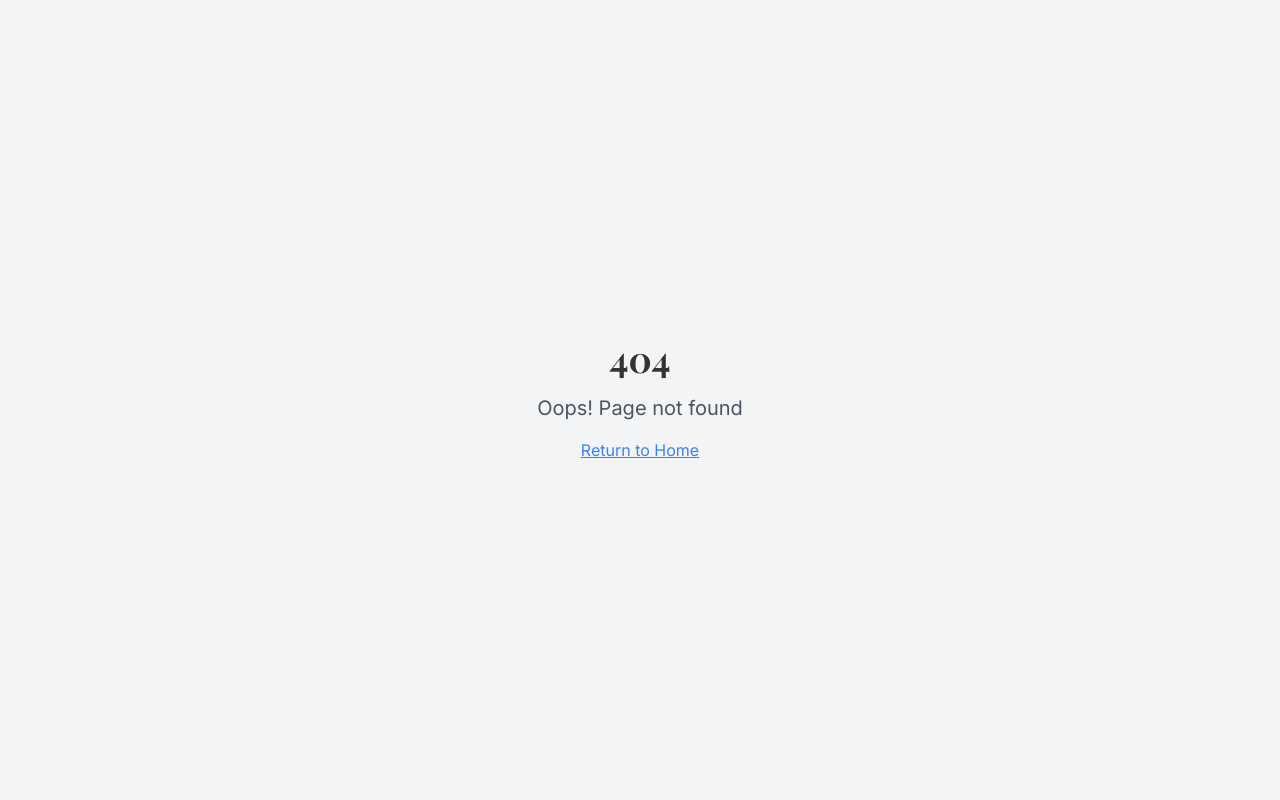
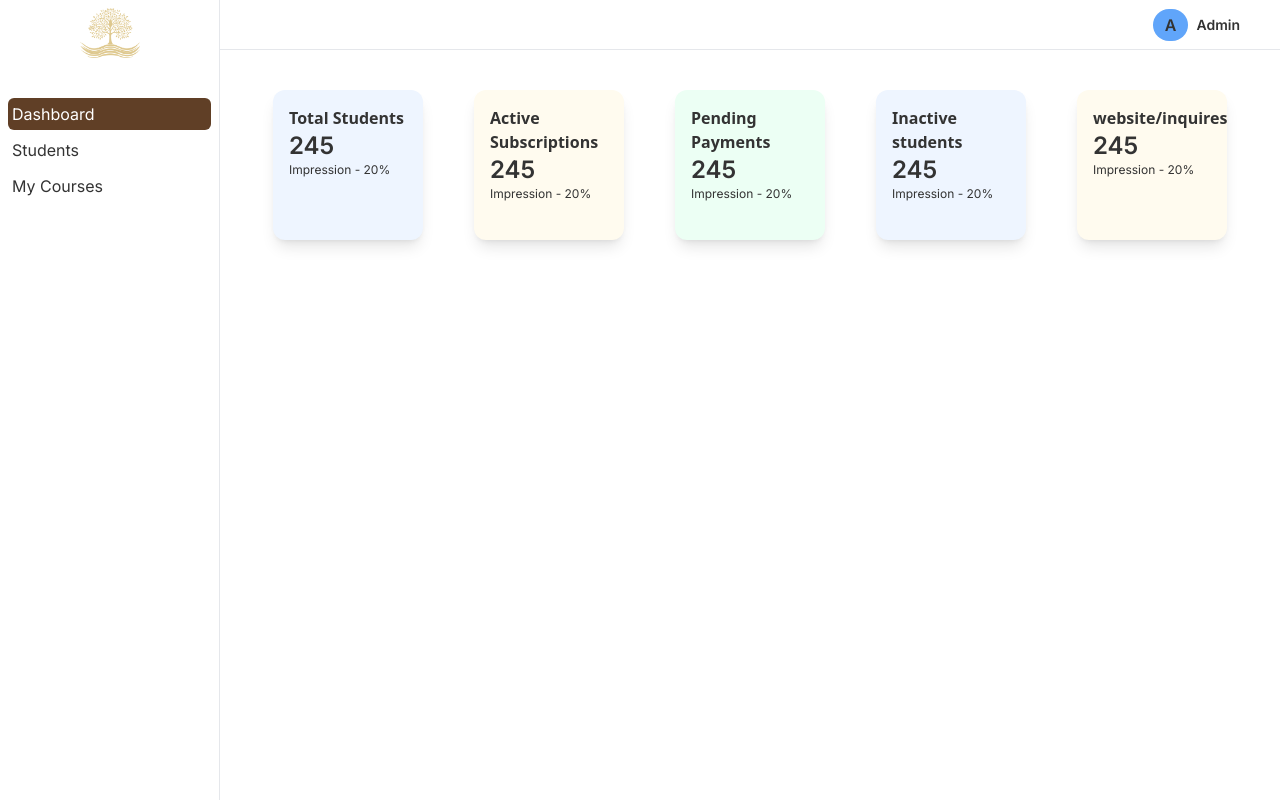
Before and after one commit to nikkituktuk0618/quran-website-frontend, a React (Vite) app: page /admin in a window 1280 px wide. Before the commit this address had no page. Built offline with nearby package versions, Linux system fonts and the light colour scheme; a web font is replaced by a local one.

Commit message:
Admin dashboard

```diff
--- a/src/App.tsx
+++ b/src/App.tsx
@@ -8,6 +8,8 @@ import About from "./pages/About";
 import NotFound from "./pages/NotFound";
 import Signup from "./pages/Signup";
 import Login from "./pages/Login";
+import Admin from "./pages/Admin";
+import ProtectedRoutes from "./components/common/ProtectedRoutes";
 
 const queryClient = new QueryClient();
 
@@ -23,6 +25,8 @@ const App = () => (
           <Route path="*" element={<NotFound />} />
           <Route path="/signup" element={<Signup />} />
           <Route path="/login" element={<Login />} />
+          {/* <Route path="/admin" element={<Login />} /> */}
+          <Route path="/admin" element={<ProtectedRoutes><Admin /></ProtectedRoutes>} />
         </Routes>
       </BrowserRouter>
     </TooltipProvider>
--- /dev/null
+++ b/src/components/Admin/Courses.tsx
@@ -0,0 +1,9 @@
+import React from 'react'
+
+function Courses() {
+  return (
+    <div>Courses</div>
+  )
+}
+
+export default Courses
--- /dev/null
+++ b/src/components/Admin/Dashboard.tsx
@@ -0,0 +1,32 @@
+import React from "react";
+import Card from "../common/Card";
+import { adminDashboardCardn } from "@/utils/constant";
+
+function Dashboard() {
+  return (
+    <div className="w-full">
+      <nav className="w-full h-[50px] border-b flex justify-end gap-2 items-center px-10">
+        <span className="bg-blue-400 px-3 py-1 rounded-full font-semibold">
+          A
+        </span>
+        <span className="font-semibold text-sm">Admin</span>
+      </nav>
+      <section className="w-full flex justify-center pt-10">
+        <div className="w-[90%] flex flex-wrap justify-between">
+          {adminDashboardCardn.map((item, index) => (
+            <div key={index}>
+              <Card
+                number={item.number}
+                subText={item.subText}
+                title={item.title}
+                bg={item.bg}
+              />
+            </div>
+          ))}
+        </div>
+      </section>
+    </div>
+  );
+}
+
+export default Dashboard;
--- /dev/null
+++ b/src/components/Admin/Students.tsx
@@ -0,0 +1,7 @@
+import React from 'react'
+
+export default function Students() {
+  return (
+    <div>Students</div>
+  )
+}
--- /dev/null
+++ b/src/components/common/Card.tsx
@@ -0,0 +1,22 @@
+/* eslint-disable @typescript-eslint/no-explicit-any */
+import React from 'react'
+
+interface props {
+    title:string,
+    number:number,
+    subText:string,
+    icon?:any
+    bg?:string
+}
+
+function Card({title,number,subText,icon,bg}:props) {
+  return (
+    <div style={{ backgroundColor: bg || "blue" }} className={` h-[150px] w-[150px] p-4 rounded-xl shadow-lg`}>
+        <h1 className='font-sans font-semibold'>{title}</h1>
+        <p className='text-2xl font-semibold'>{number}</p>
+        <p className='text-xs'>{subText}</p>
+    </div>
+  )
+}
+
+export default Card
--- /dev/null
+++ b/src/components/common/ProtectedRoutes.tsx
@@ -0,0 +1,9 @@
+import React from 'react'
+
+function ProtectedRoutes({children}) {
+  return (
+    <div className='h-full'>{children}</div>
+  )
+}
+
+export default ProtectedRoutes
--- /dev/null
+++ b/src/pages/Admin.tsx
@@ -0,0 +1,33 @@
+import { adminPanelNavList, adminPanelNavPages } from "@/utils/constant";
+import React, { useState } from "react";
+
+const Admin = () => {
+  const [currentBar, setCurrentBar] = useState(adminPanelNavList[0].name ?? "");
+  return (
+    <section className="min-h-screen flex">
+      <div className="w-[220px] border-r min-h-screen px-2 py-2">
+        <div className="flex justify-center w-full pb-10">
+          <img src="/logo.png" alt="" width={60} height={60} />
+        </div>
+        <div className="flex flex-col gap-1">
+          {adminPanelNavList.map((item, index) => (
+            <div
+              key={index}
+              className={`${
+                currentBar === item.name ? "bg-[#603F26] text-white" : ""
+              } py-1 px-1 rounded-[6px] cursor-pointer`}
+              onClick={() => setCurrentBar(item.name)}
+            >
+              {item.name}
+            </div>
+          ))}
+        </div>
+      </div>
+      <div className="min-h-screen w-[calc(100%-220px)]">
+        {adminPanelNavPages[currentBar]}
+      </div>
+    </section>
+  );
+};
+
+export default Admin;
--- a/src/pages/Login.tsx
+++ b/src/pages/Login.tsx
@@ -1,8 +1,27 @@
 import { useState } from "react";
-import { Link } from "react-router-dom";
+import { Link, useNavigate } from "react-router-dom";
 
 const Login = () => {
   const [showPassword, setShowPassword] = useState(false);
+  const [userData,setUserData] = useState({
+    email:"",
+    password:""
+  })
+  const route = useNavigate()
+
+  const handleChange = (e:React.ChangeEvent<HTMLInputElement>,type:string) =>{
+    const inputText = e.target.value
+    setUserData((prev)=>({
+      ...prev,
+      [type]:inputText
+    }))
+  }
+
+  const handleSubmit = () =>{
+    if(userData.email === "somu@gmail.com" && userData.password === "somu@123"){
+      route("/admin")
+    }
+  }
 
   return (
     <div className="flex min-h-screen">
@@ -74,6 +93,7 @@ const Login = () => {
                 type="email"
                 className="w-full p-2 border border-gray-300 rounded bg-gray-50 text-gray-900"
                 placeholder="username@gmail.com"
+                onChange={(e)=>handleChange(e,"email")}
               />
             </div>
 
@@ -86,6 +106,7 @@ const Login = () => {
                   type={showPassword ? "text" : "password"}
                   className="w-full p-2 border border-gray-300 rounded bg-gray-50 text-gray-900"
                   placeholder="••••••••"
+                  onChange={(e)=>handleChange(e,"password")}
                 />
                 <button
                   type="button"
@@ -136,6 +157,7 @@ const Login = () => {
             <button
               type="submit"
               className="w-full bg-[#DEC88E] hover:bg-[#beab79] text-black font-medium py-2 px-4 rounded-full transition-colors mb-6 font-poppins"
+              onClick={handleSubmit}
             >
               LOGIN
             </button>
--- /dev/null
+++ b/src/utils/constant.tsx
@@ -0,0 +1,54 @@
+import Courses from "@/components/Admin/Courses"
+import Dashboard from "@/components/Admin/Dashboard"
+import Students from "@/components/Admin/Students"
+
+export const adminPanelNavList = [
+    {
+        name:"Dashboard"
+    },
+    {
+        name:"Students"
+    },
+    {
+        name:"My Courses"
+    }
+]
+
+export const adminPanelNavPages = {
+        "Dashboard":<Dashboard/>,
+        "Students":<Students/>,
+        "My Courses":<Courses/>,
+}
+
+export const adminDashboardCardn = [
+    {
+        number:245,
+            subText:"Impression - 20%",
+            title:"Total Students",
+            bg:"#EEF5FF"
+    },
+    {
+        number:245,
+            subText:"Impression - 20%",
+            title:"Active Subscriptions",
+            bg:"#FFFBEF"
+    },
+    {
+        number:245,
+            subText:"Impression - 20%",
+            title:"Pending Payments",
+            bg:"#ECFFF4"
+    },
+    {
+        number:245,
+            subText:"Impression - 20%",
+            title:"Inactive students",
+            bg:"#EEF5FF"
+    },
+    {
+        number:245,
+            subText:"Impression - 20%",
+            title:"website/inquires",
+            bg:"#FFFBEF"
+    }
+]
```
Also changed, not shown: src/utils/enums.ts (added), 1 other file (tests, documents, lock files or other folders).
